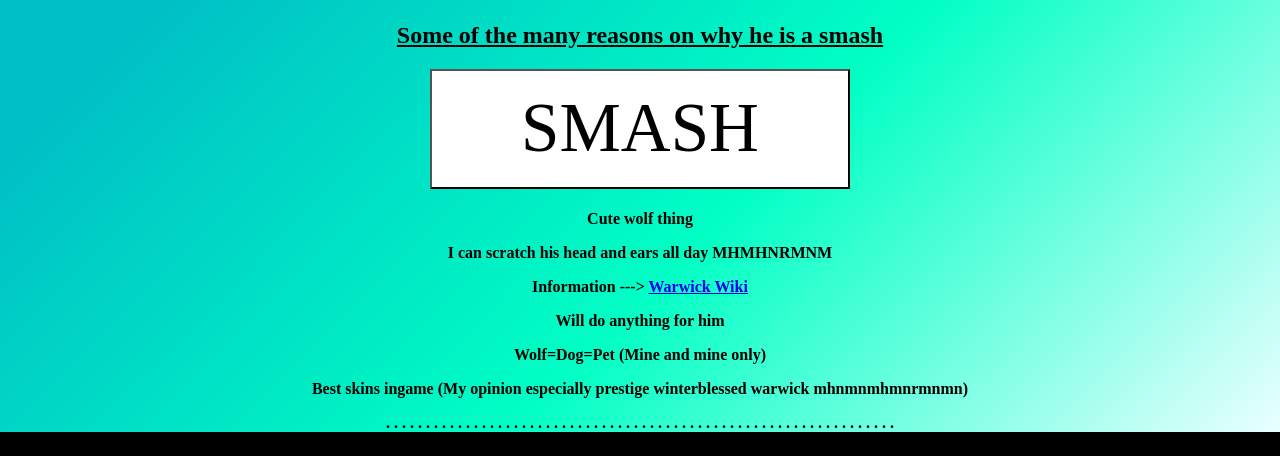
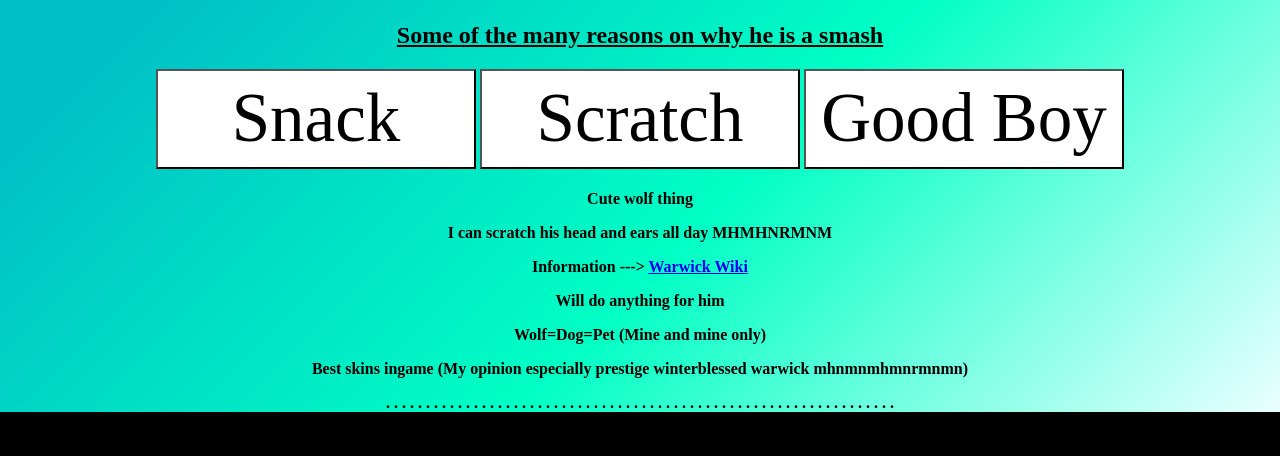
Before and after one commit to Samueletto/warwicksmash, a plain HTML site: page index.html in a window 1280 px wide. Shown: the part 641-1097 px from the top of the page. Drawn offline with Linux system fonts and the light colour scheme; a script that the page names is missing.

Commit message:
update:index.html

```diff
--- a/index.html
+++ b/index.html
@@ -30,8 +30,12 @@
         <p>Welcome to my domain today I will give you many reasons on why Warwick is a Smash.<a href="https://www.leagueoflegends.com/en-gb/champions/warwick/"> Warwick Information</a></p>
         <img style="width:700px; height:auto;" src="https://lolfire.club/en/wp-content/uploads/2022/11/Prestige-Winterblessed-Warwick-splash-art-scaled.jpg" alt="Warwick @clipartmax.com">
         <h2 style="text-decoration: underline"><b>Some of the many reasons on why he is a smash</b></h2>
-        <audio id="testsound" src="warwick.mp3" preload="auto"></audio>
-        <button onclick="document.getElementById('testsound').play();" style="height:120px;width:420px; font-size:69px; background: white; color:black; font-family:kanit">SMASH</button>
+        <audio id="testsound1" src="joke_1.ogg" preload="auto"></audio>
+        <audio id="testsound2" src="joke_2.ogg" preload="auto"></audio>
+        <audio id="testsound3" src="joke_3.ogg" preload="auto"></audio>
+        <button onclick="document.getElementById('testsound1').play();" style="height:100px;width:320px; font-size:69px; background: white; color:black; font-family:kanit">Snack</button>
+        <button onclick="document.getElementById('testsound2').play();" style="height:100px;width:320px; font-size:69px; background: white; color:black; font-family:kanit">Scratch</button>
+        <button onclick="document.getElementById('testsound3').play();" style="height:100px;width:320px; font-size:69px; background: white; color:black; font-family:kanit">Good Boy</button>
             <h4>
             <div> <p>Cute wolf thing</p></div>
             <div> I can scratch his head and ears all day MHMHNRMNM</div>
```
